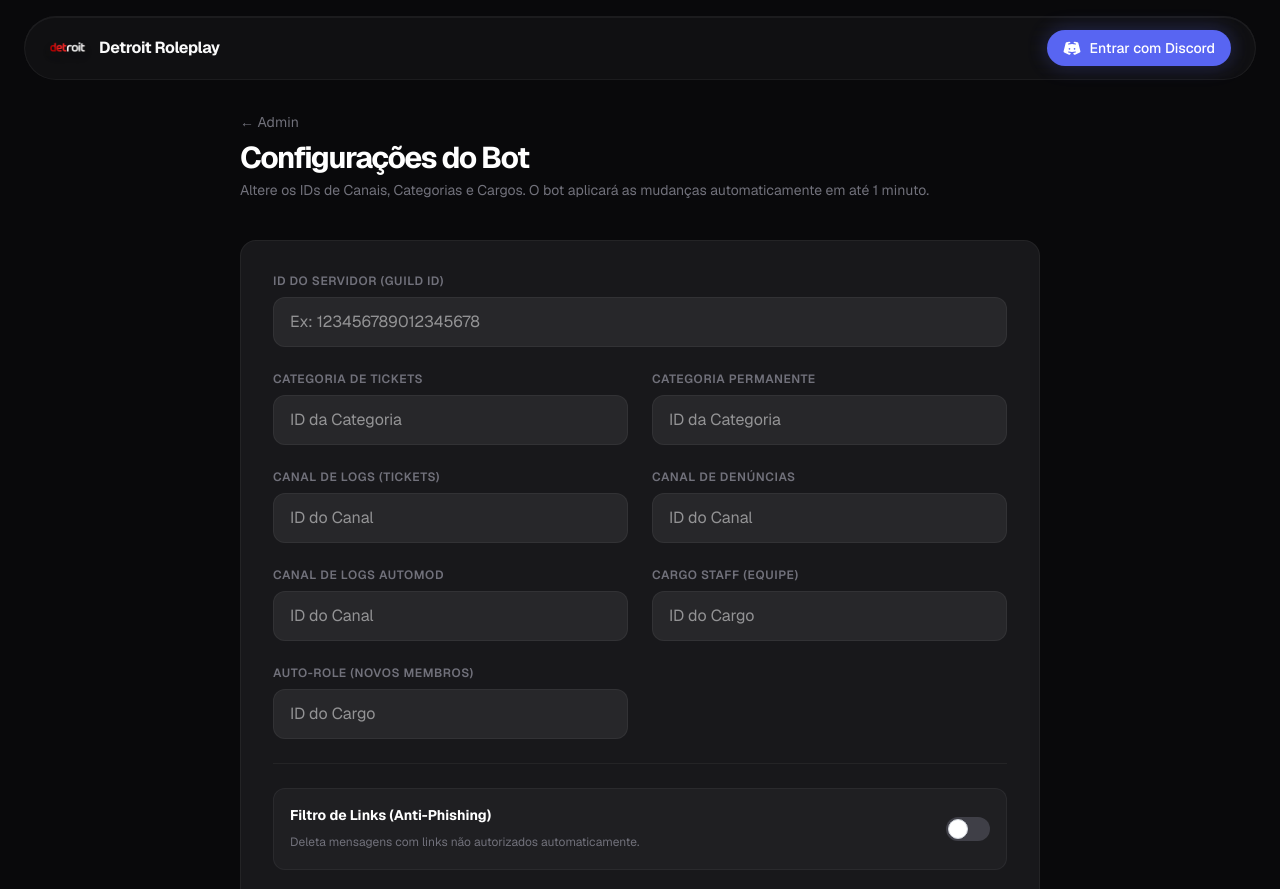
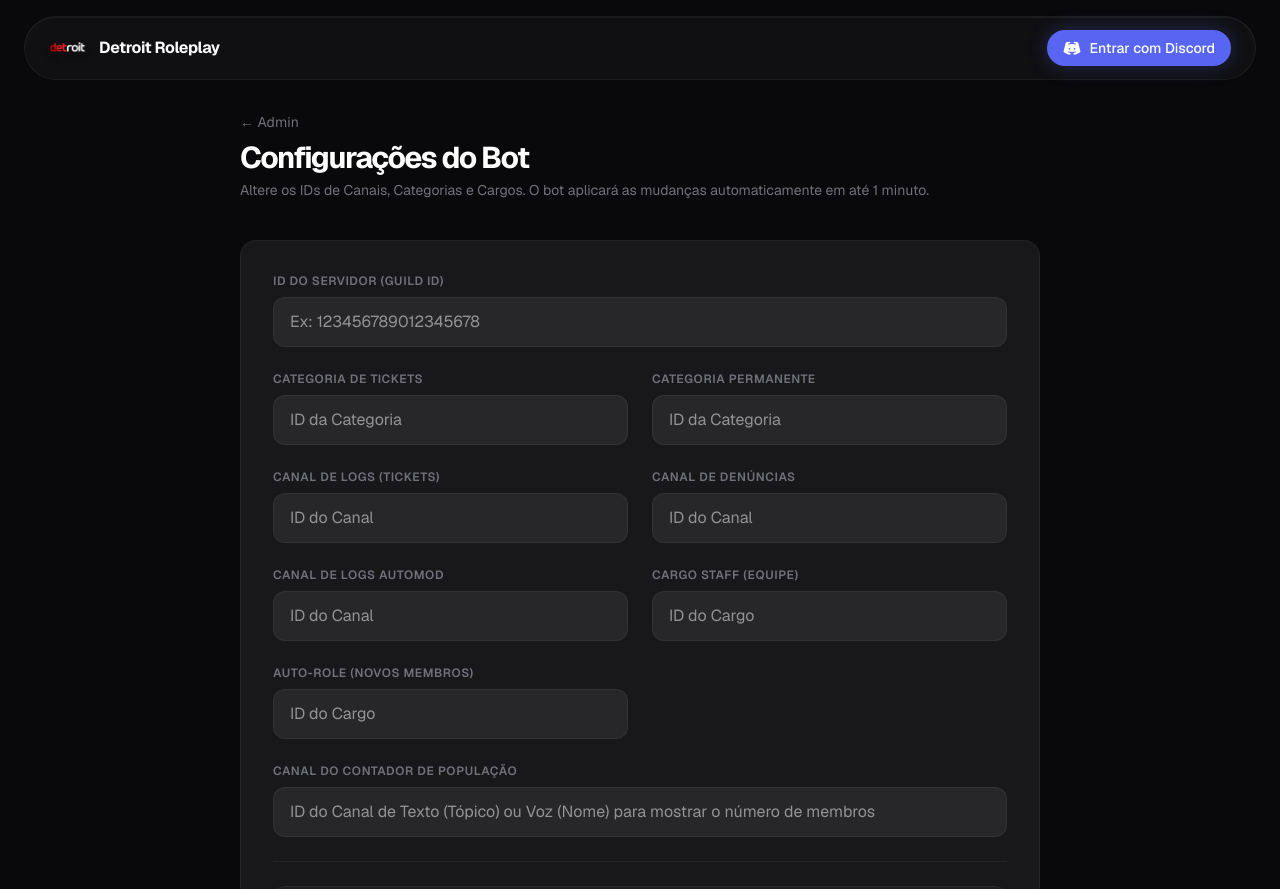
Before and after one commit to EmersonRamos021/site-detroit_administra-o, a Next.js app: page /admin/bot-settings in a window 1280 px wide. Shown: the top 889 px of the page. Built offline with nearby package versions, Linux system fonts and the light colour scheme; no server answers.

Commit message:
feat: adiciona configuração de canal para o contador de populacao

```diff
--- a/src/app/admin/bot-settings/page.tsx
+++ b/src/app/admin/bot-settings/page.tsx
@@ -18,7 +18,8 @@ export default function BotSettingsPage() {
     automodLogChannelId: "",
     staffRoleId: "",
     autoRoleId: "",
-    linkFilterEnabled: "false"
+    linkFilterEnabled: "false",
+    memberCounterChannelId: ""
   });
 
   useEffect(() => {
@@ -188,6 +189,18 @@ export default function BotSettingsPage() {
                   placeholder="ID do Cargo"
                 />
               </div>
+
+              {/* Extras */}
+              <div className="md:col-span-2">
+                <label className={labelClass}>Canal do Contador de População</label>
+                <input
+                  type="text"
+                  value={form.memberCounterChannelId}
+                  onChange={e => setForm({...form, memberCounterChannelId: e.target.value})}
+                  className={inputClass}
+                  placeholder="ID do Canal de Texto (Tópico) ou Voz (Nome) para mostrar o número de membros"
+                />
+              </div>
             </div>
 
             <hr className="border-white/5 my-6" />
--- a/src/app/api/admin/bot-settings/route.ts
+++ b/src/app/api/admin/bot-settings/route.ts
@@ -41,7 +41,8 @@ export async function POST(request: NextRequest) {
     "automodLogChannelId",
     "staffRoleId",
     "autoRoleId",
-    "linkFilterEnabled"
+    "linkFilterEnabled",
+    "memberCounterChannelId"
   ];
 
   for (const key of keysToUpdate) {
```
